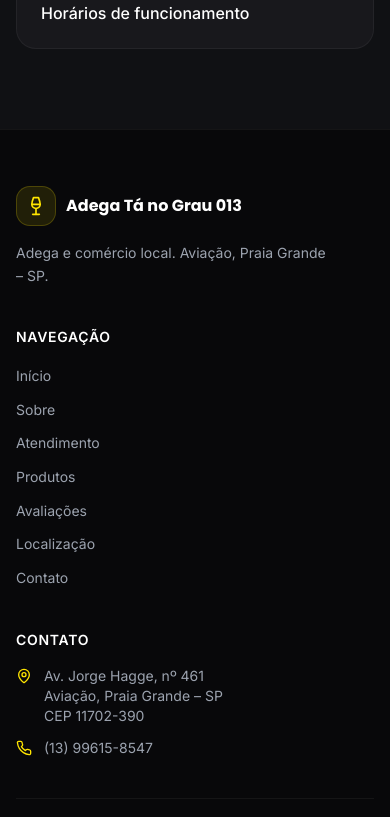
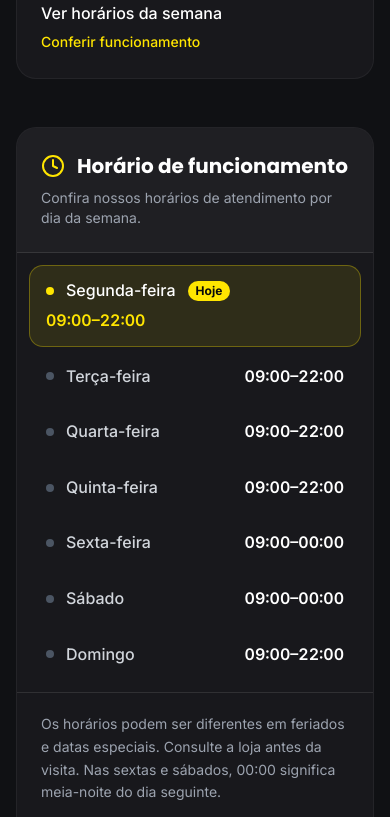
Before and after one commit to kadudevv/adega-ta-no-grau-013, a React (Vite) app: page / in a window 390 px wide. Shown: the part 8560-9377 px from the top of the page. Built offline with nearby package versions, Linux system fonts and the light colour scheme.

Commit message:
feat: exibir horários completos por dia e destacar dia atual

```diff
--- a/src/components/Contact.tsx
+++ b/src/components/Contact.tsx
@@ -6,6 +6,7 @@ import { useScrollAnimation } from '@/hooks/useScrollAnimation';
 export default function Contact() {
   const { ref, isVisible } = useScrollAnimation();
   const { phone, address, whatsapp, hours } = companyData;
+  const todayKey = new Intl.DateTimeFormat('en-US', { weekday: 'short', timeZone: hours.timezone }).format(new Date());
 
   return (
     <section id="contato" className="section-padding relative">
@@ -69,20 +70,58 @@ export default function Contact() {
               </p>
             </a>
 
-            <div className="card-surface p-6">
-              <div className="flex items-center justify-center w-12 h-12 rounded-xl bg-brand-400/10 border border-brand-400/20 mb-4">
-                <Clock className="w-6 h-6 text-brand-400" />
+            <a href="#horarios" className="card-surface card-hover p-6 group block">
+              <div className="flex items-center justify-center w-12 h-12 rounded-xl bg-brand-400/10 border border-brand-400/20 mb-4 group-hover:bg-brand-400/20 transition-colors">
+                <Clock className="w-6 h-6 text-brand-400" aria-hidden="true" />
               </div>
               <h3 className="font-semibold text-sm text-gray-400 mb-1">
                 Horários
               </h3>
               <p className="text-base font-medium text-white leading-snug">
-                {hours.note}
+                Ver horários da semana
               </p>
+              <span className="mt-2 inline-block text-sm font-medium text-brand-400">Conferir funcionamento</span>
+            </a>
+          </div>
+
+          <div id="horarios" className="mx-auto mt-12 max-w-5xl scroll-mt-28">
+            <div className="card-surface overflow-hidden">
+              <div className="flex flex-col gap-2 border-b border-white/10 bg-white/[0.03] p-6 sm:p-8">
+                <div className="flex items-center gap-3">
+                  <Clock className="h-6 w-6 text-brand-400" aria-hidden="true" />
+                  <h3 className="font-display text-xl font-bold text-white sm:text-2xl">Horário de funcionamento</h3>
+                </div>
+                <p className="text-sm text-gray-400">Confira nossos horários de atendimento por dia da semana.</p>
+              </div>
+
+              <ul className="space-y-1 p-3 sm:p-5" aria-label="Horários da semana">
+                {hours.weekly.map((day) => {
+                  const isToday = day.key === todayKey;
+                  return (
+                    <li key={day.key} className={`flex flex-wrap items-center justify-between gap-x-4 gap-y-1 rounded-xl px-4 py-3 sm:px-5 ${isToday ? 'border border-brand-400/30 bg-brand-400/10' : 'border border-transparent'}`}>
+                      <div className="flex items-center gap-3">
+                        <span aria-hidden="true" className={`h-2 w-2 shrink-0 rounded-full ${isToday ? 'bg-brand-400' : 'bg-gray-600'}`} />
+                        <span className={`font-medium ${isToday ? 'text-white' : 'text-gray-300'}`}>{day.label}</span>
+                        {isToday && <span className="rounded-full bg-brand-400 px-2 py-0.5 text-xs font-bold text-graphite-950">Hoje</span>}
+                      </div>
+                      <span className={`font-semibold tabular-nums ${isToday ? 'text-brand-400' : 'text-white'}`}>
+                        {day.start}–{day.end}
+                      </span>
+                    </li>
+                  );
+                })}
+              </ul>
+              <div className="border-t border-white/10 px-6 py-5 sm:px-8">
+                <p className="text-sm leading-relaxed text-gray-400">
+                  {hours.specialNotice} Nas sextas e sábados, 00:00 significa meia-noite do dia seguinte.
+                </p>
+                <a href={whatsapp.url} target="_blank" rel="noopener noreferrer" className="mt-3 inline-flex items-center gap-2 text-sm font-semibold text-brand-400 hover:underline">
+                  <MessageCircle className="h-4 w-4" aria-hidden="true" />
+                  Confirmar horário pelo WhatsApp
+                </a>
+              </div>
             </div>
           </div>
-
-
         </div>
       </div>
     </section>
```
